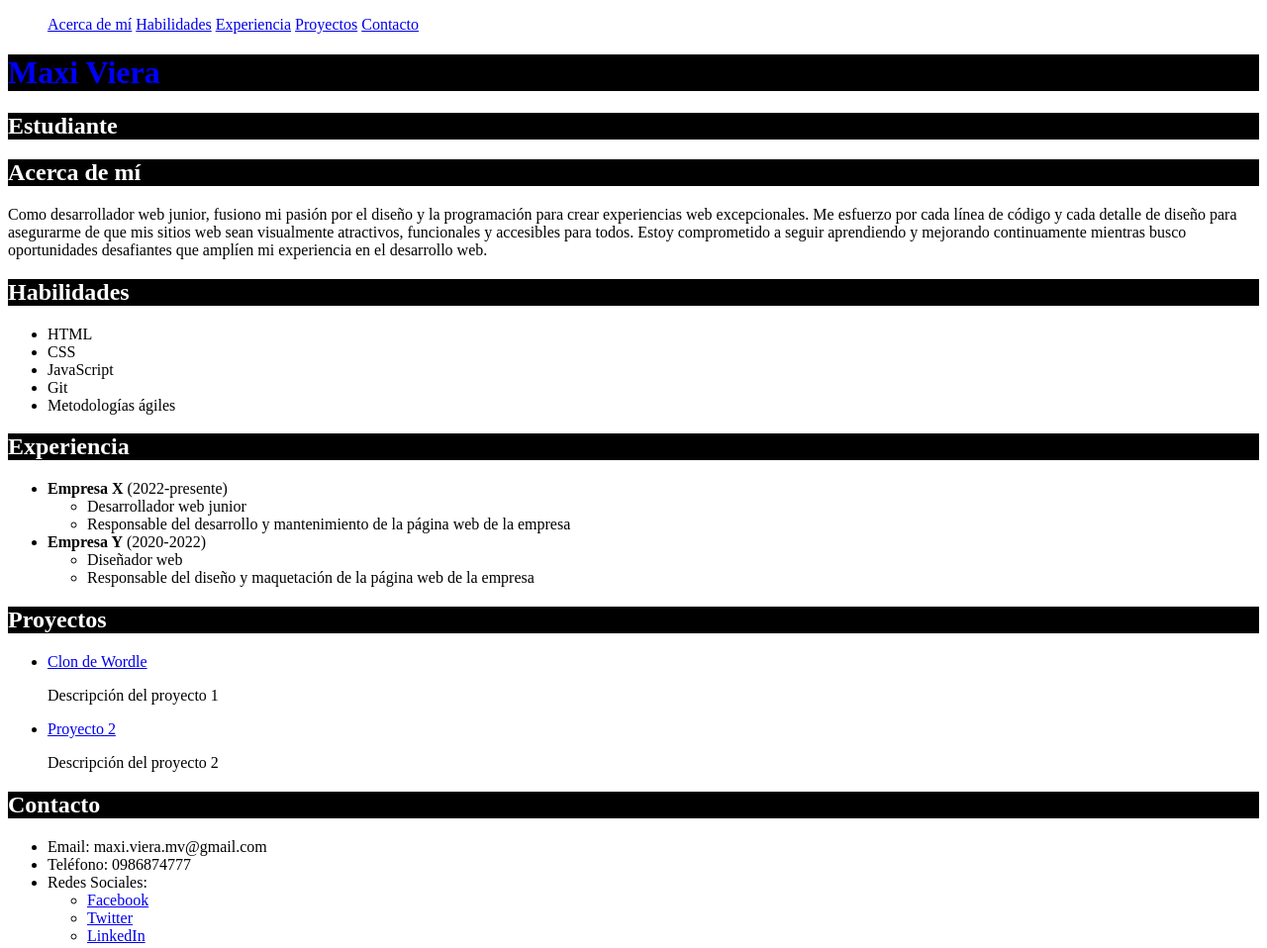
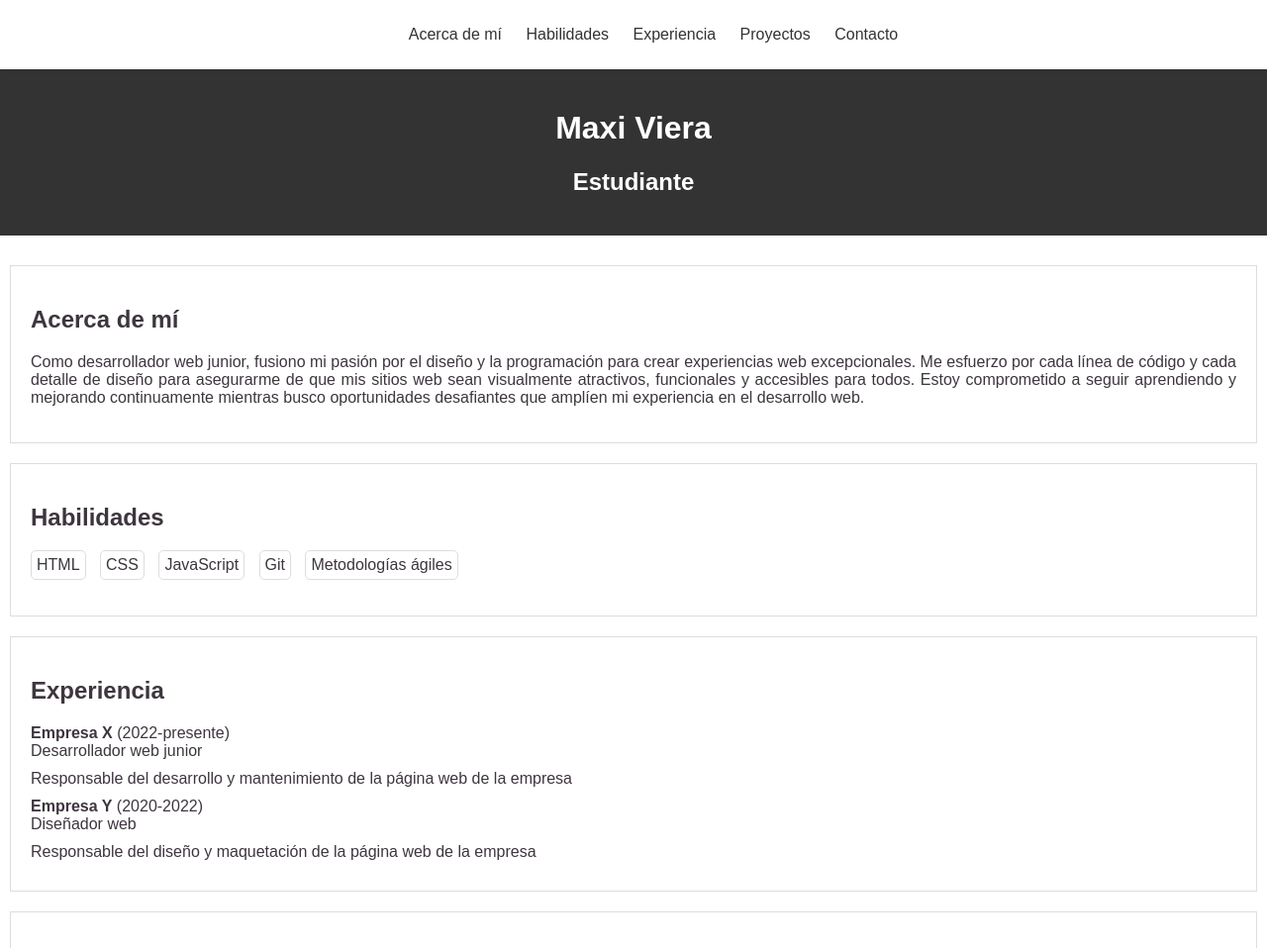
Before and after one commit to Maxi1333/MiPorfolio, a plain HTML site: page index.html in a window 1280 px wide. Shown: the top 958 px of the page at 99% size. Drawn offline with Linux system fonts and the light colour scheme.

Commit message:
mi primer proyecto web

```diff
--- a/index.html
+++ b/index.html
@@ -3,16 +3,17 @@
     <head>
         <title>Mi portafolio personal</title>
         <link rel="stylesheet" href="./style.css" />
+        <link rel="stylesheet" href="https://cdnjs.cloudflare.com/ajax/libs/font-awesome/4.7.0/css/font-awesome.min.css"/>
     </head>
     <body>
         <header>
             <nav>
                 <ul>
-                  <a href="#acerca-de-mi">Acerca de mí</a>
-                  <a href="#habilidades">Habilidades</a>
-                  <a href="#experiencia">Experiencia</a>
-                  <a href="#proyectos">Proyectos</a>
-                  <a href="#contacto">Contacto</a>
+                  <a class="menu-item" href="#acerca-de-mi">Acerca de mí</a>
+                  <a class="menu-item" href="#habilidades">Habilidades</a>
+                  <a class="menu-item" href="#experiencia">Experiencia</a>
+                  <a class="menu-item" href="#proyectos">Proyectos</a>
+                  <a class="menu-item" href="#contacto">Contacto</a>
                 </ul>
               </nav>
             <h1>Maxi Viera</h1>
@@ -90,13 +91,13 @@
                     Redes Sociales:
                     <ul>
                       <li>
-                        <a href="https://www.facebook.com/tucuenta">Facebook</a>
+                        <a href="https://www.facebook.com/maxi.viera.52/">Facebook</a>
                       </li>
                       <li>
-                        <a href="https://twitter.com/tucuenta">Twitter</a>
+                        <a href="https://x.com/Maxviera13">Twitter</a>
                       </li>
                       <li>
-                        <a href="https://www.linkedin.com/in/tucuenta">LinkedIn</a>
+                        <a href="https://www.instagram.com/maxviera3/">Instagram</a>
                       </li>
                       <!-- Agrega más redes sociales si lo deseas -->
                     </ul>
--- a/style.css
+++ b/style.css
@@ -1,8 +1,143 @@
-h1 {
-    color: blue;
-    background-color: black;
-  }
-  h2 {
-    color: white;
-    background-color: black;
-  }
+/*body{
+  background-color: rgb(5, 5, 92);
+}
+h1{
+  color: white;
+}
+h2{
+  color: white;
+}
+p{
+  color: white;
+  background-color: gray;
+  font-weight: arial;
+}
+
+section{
+  color: white;
+  border: 2px white solid;
+  margin: 20px;
+  padding: 20px;
+}
+
+#acerca-de-mi{
+  background-color: black;
+}
+
+section a{
+  margin: 10px;
+}*/
+
+body {
+  font-family: Arial, sans-serif;
+  margin: 0;
+  color: #3e363f;
+  padding-top: 70px;
+}
+
+nav {
+  text-align: center;
+  position: fixed;
+  top: 0;
+  left: 0;
+  width: 100%;
+  background-color: #fff;
+  box-shadow: 0 0 5px rgba(0, 0, 0, 0.1);
+}
+
+.menu-item {
+  text-decoration: none;
+  color: #333;
+  padding: 10px;
+  display: inline-block;
+}
+
+.menu-item:hover {
+  background-color: #ddd;
+  transition: all 0.4s ease-in-out;
+}
+
+header {
+  background-color: #333;
+  color: #fff;
+  text-align: center;
+  padding: 20px;
+  margin-bottom: 20px;
+}
+
+main{
+  padding: 10px;
+}
+
+section {
+  padding: 20px;
+  border: 1px solid #ddd;
+  margin-bottom: 20px;
+}
+
+#acerca-de-mi {
+  text-align: justify;
+}
+
+#habilidades ul {
+  list-style: none;
+  padding: 0;
+}
+
+#habilidades ul li {
+  display: inline-block;
+  padding: 5px;
+  border: 1px solid #ddd;
+  border-radius: 5px;
+  margin-right: 10px;
+}
+
+#experiencia ul {
+  list-style: none;
+  padding: 0;
+  margin: 0;
+}
+
+#experiencia ul li {
+  margin-bottom: 10px;
+}
+
+#proyectos ul {
+  list-style: none;
+  padding: 0;
+  margin: 0;
+}
+
+#proyectos ul li a {
+  text-decoration: none;
+  color: #333;
+}
+
+#proyectos ul li a:hover {
+  text-decoration: underline;
+}
+
+#sociales {
+  list-style: none;
+  padding: 0;
+  margin-top: 10px;
+}
+
+#sociales li {
+  list-style: none;
+  display: inline-block;
+  padding: 5px;
+}
+
+.fa {
+  color: #333;
+  text-decoration: none;
+  margin-left: 0px;
+}
+
+footer {
+  background-color: #333;
+  color: #fff;
+  text-align: center;
+  padding: 10px;
+}
```
